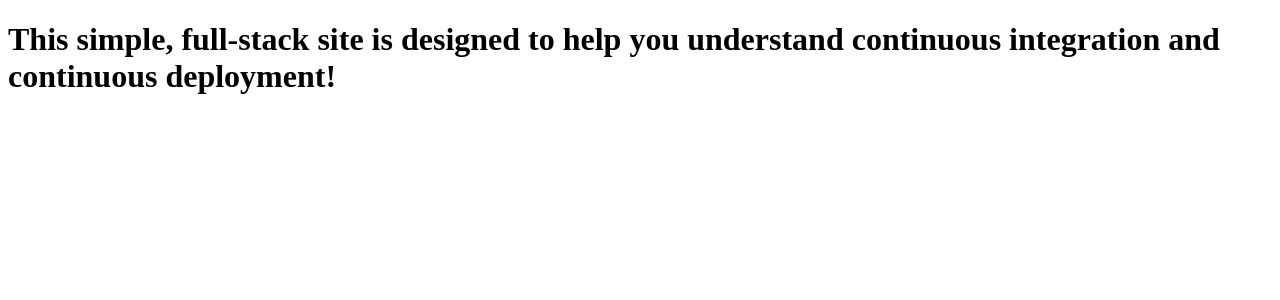
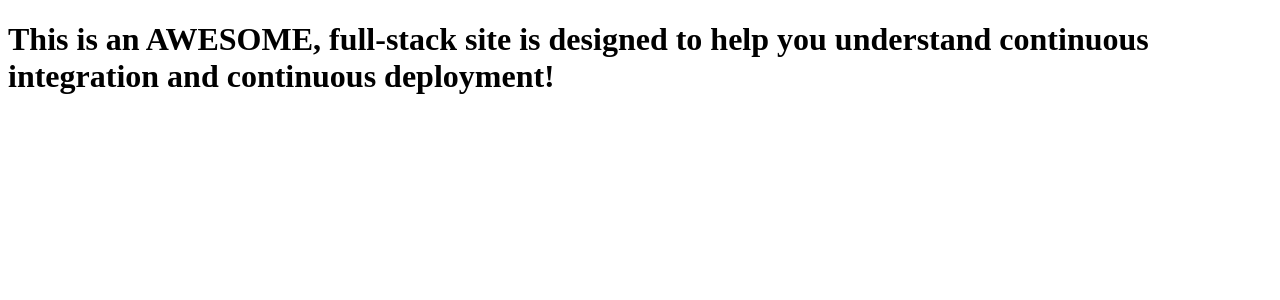
Before and after one commit to alex-joseph-stewart/CI-CDAr, a React app: page / in a window 1280 px wide. Shown: the top 300 px of the page. Built offline with nearby package versions, Linux system fonts and the light colour scheme.

Commit message:
changes h1 for testing

```diff
--- a/src/App.js
+++ b/src/App.js
@@ -3,7 +3,7 @@ import React from "react";
 function App(){
     return (
         <div className="app">
-            <h1>This simple, full-stack site is designed to help you understand
+            <h1>This is an AWESOME, full-stack site is designed to help you understand
                 continuous integration and continuous deployment!
             </h1>
         </div>
```
